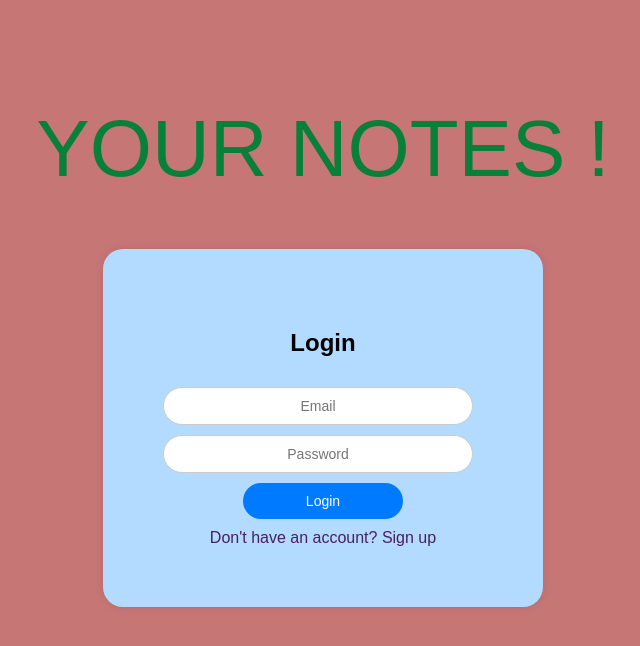
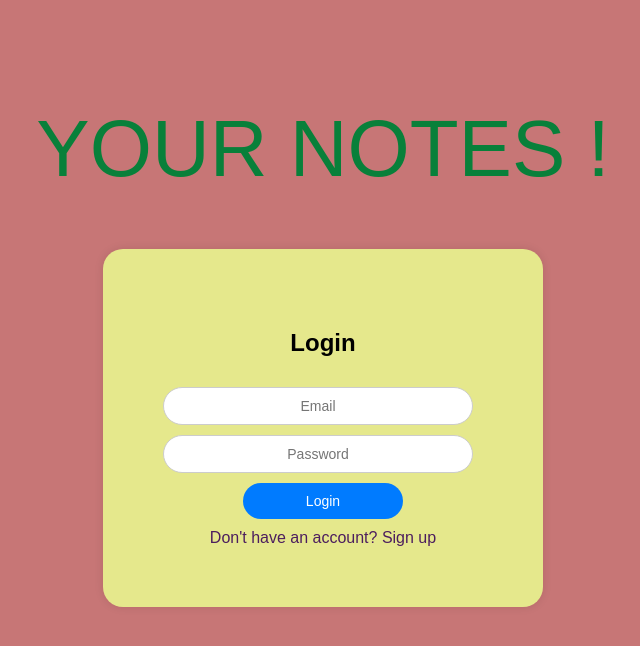
Before and after one commit to Shayazath/notes_app, a Django app: page / in a window 1280 px wide. Shown: the top 646 px of the page, without its empty margins (317-957 px from the left). Run offline with Django 5.2, Linux system fonts and the light colour scheme.

Commit message:
css update

```diff
--- a/myapp/static/css/login.css
+++ b/myapp/static/css/login.css
@@ -21,7 +21,7 @@ h1:hover{
 
 }
 .form-box {
-  background-color: rgb(179, 219, 255);
+  background-color: rgb(229, 232, 140);
   border-radius: 20px;
   display: flex;
   align-items: center;
```
